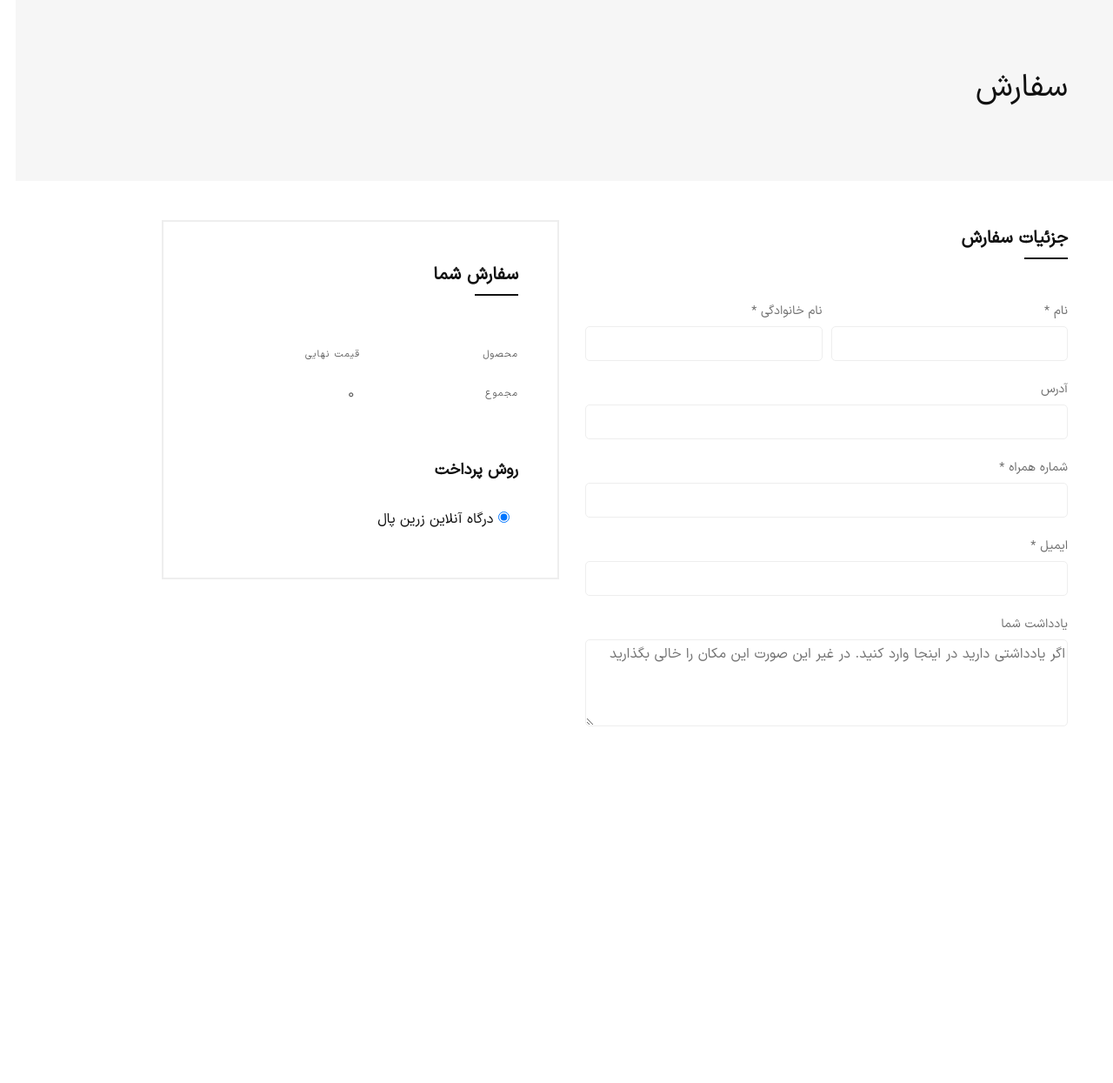
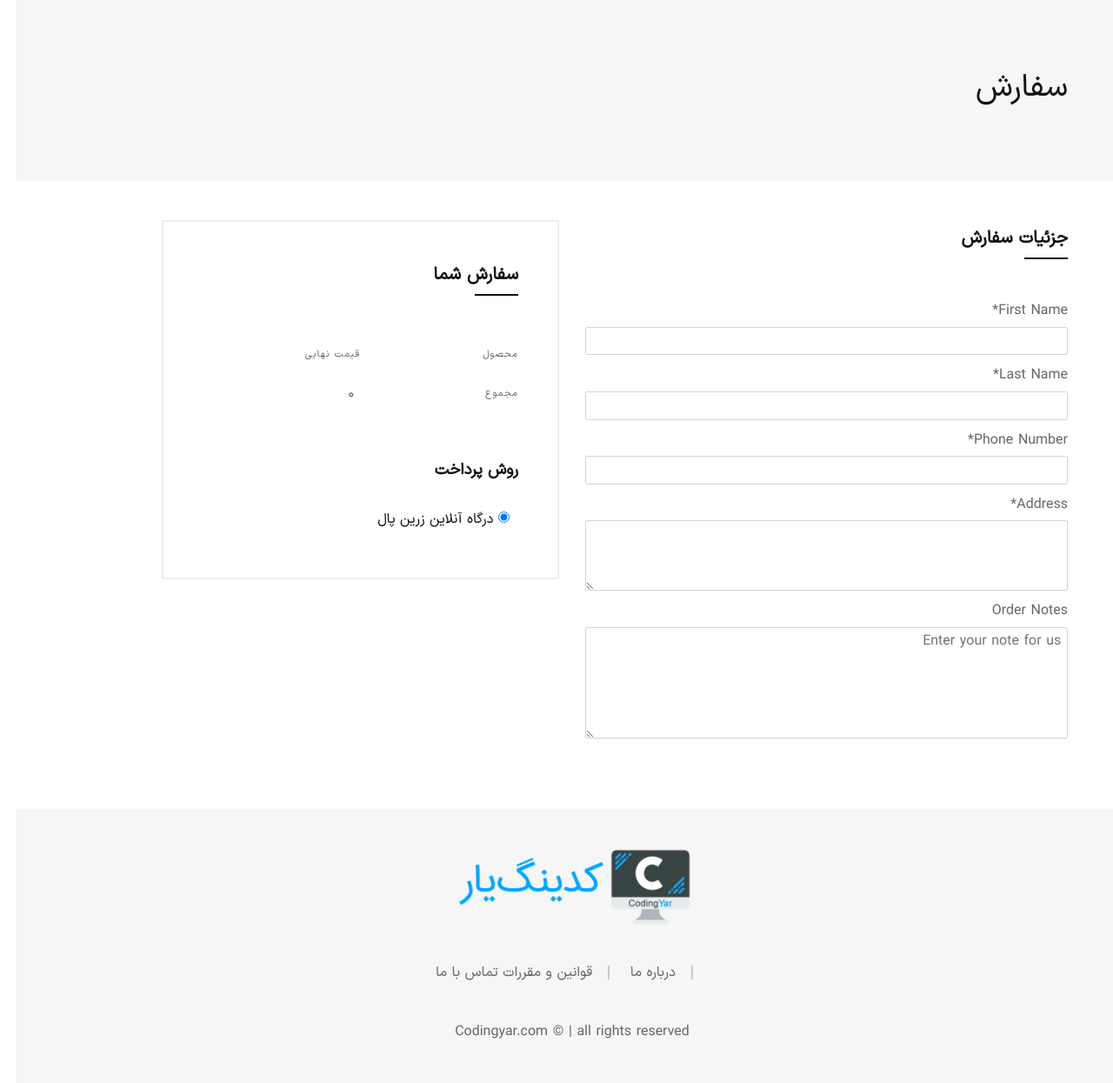
Before and after one commit to amir-malemir/django_onlineshop, a Django app: page /order/create/ in a window 1280 px wide. Shown: the part 104-1349 px from the top of the page at 87% size. Before the commit the page ends 939 px from the top, so only its background shows below. Run offline with Django 4.2, Linux system fonts and the light colour scheme; parts of the project's set-up code (start-up, migrations or seed data) failed here and were passed over; some libraries are stand-ins or nearby versions; some web fonts are replaced.

Commit message:
add form in order detail with custom fileds and translate filed names

```diff
--- /dev/null
+++ b/orders/forms.py
@@ -0,0 +1,14 @@
+from django import forms
+from django.utils.translation import gettext as _
+
+from .models import Order
+
+
+class OrderForm(forms.ModelForm):
+    class Meta:
+        model = Order
+        fields = ['first_name', 'last_name', 'phone_number', 'address', 'order_notes']
+        widgets = {
+            'address': forms.Textarea(attrs={'rows':3}),
+            'order_notes': forms.Textarea(attrs={'rows': 5, 'placeholder': _('Enter your note for us')}),
+        }
--- a/orders/models.py
+++ b/orders/models.py
@@ -1,20 +1,21 @@
 from django.db import models
 from django.conf import settings
+from django.utils.translation import gettext as _
 
 
 class Order(models.Model):
-    user = models.ForeignKey(settings.AUTH_USER_MODEL, on_delete=models.CASCADE)
-    is_paid = models.BooleanField(default=False)
+    user = models.ForeignKey(settings.AUTH_USER_MODEL, on_delete=models.CASCADE, verbose_name=_('User'))
+    is_paid = models.BooleanField(_('Is Paid'), default=False)
 
-    first_name = models.CharField(max_length=100)
-    last_name = models.CharField(max_length=100)
-    phone_number = models.CharField(max_length=15)
-    address = models.CharField(max_length=700)
+    first_name = models.CharField(_('First Name'), max_length=100)
+    last_name = models.CharField(_('Last Name'), max_length=100)
+    phone_number = models.CharField(_('Phone Number'), max_length=15)
+    address = models.CharField(_('Address'), max_length=700)
 
-    order_notes = models.CharField(max_length=700, blank=True)
+    order_notes = models.CharField(_('Order Notes'), max_length=700, blank=True)
 
-    datetime_created = models.DateTimeField(auto_now_add=True)
-    datetime_modified = models.DateTimeField(auto_now=True)
+    datetime_created = models.DateTimeField(_('created'), auto_now_add=True)
+    datetime_modified = models.DateTimeField(_('modified'), auto_now=True)
 
     def __str__(self):
         return f'Order {self.id}'
--- a/orders/templates/order/order_create.html
+++ b/orders/templates/order/order_create.html
@@ -38,54 +38,55 @@
                                 <h2>جزئیات سفارش</h2>
                             </div>
                             <div class="checkout-form">
-                                <form action="#" class="form form--checkout">
-                                    <div class="form-row mb--20">
-                                        <div class="form__group col-md-6 mb-sm--30">
-                                            <label for="billing_fname" class="form__label form__label--2">نام <span
-                                                    class="required">*</span></label>
-                                            <input type="text" name="billing_fname" id="billing_fname"
-                                                   class="form__input form__input--2">
-                                        </div>
-                                        <div class="form__group col-md-6">
-                                            <label for="billing_lname" class="form__label form__label--2">نام خانوادگی
-                                                <span class="required">*</span></label>
-                                            <input type="text" name="billing_lname" id="billing_lname"
-                                                   class="form__input form__input--2">
-                                        </div>
-                                    </div>
-                                    <div class="form-row mb--20">
-                                        <div class="form__group col-12">
-                                            <label for="billing_company" class="form__label form__label--2">آدرس</label>
-                                            <input type="text" name="billing_company" id="billing_company"
-                                                   class="form__input form__input--2">
-                                        </div>
-                                    </div>
-                                    <div class="form-row mb--20">
-                                        <div class="form__group col-12">
-                                            <label for="billing_phone" class="form__label form__label--2">شماره همراه
-                                                <span class="required">*</span></label>
-                                            <input type="text" name="billing_phone" id="billing_phone"
-                                                   class="form__input form__input--2">
-                                        </div>
-                                    </div>
-                                    <div class="form-row mb--20">
-                                        <div class="form__group col-12">
-                                            <label for="billing_email" class="form__label form__label--2">ایمیل <span
-                                                    class="required">*</span></label>
-                                            <input type="email" name="billing_email" id="billing_email"
-                                                   class="form__input form__input--2">
-                                        </div>
-                                    </div>
-                                    <div class="form-row">
-                                        <div class="form__group col-12">
-                                            <label for="orderNotes" class="form__label form__label--2">یادداشت
-                                                شما</label>
-                                            <textarea class="form__input form__input--2 form__input--textarea"
-                                                      id="orderNotes" name="orderNotes"
-                                                      placeholder="اگر یادداشتی دارید در اینجا وارد کنید. در غیر این صورت این مکان را خالی بگذارید"></textarea>
-                                        </div>
-                                    </div>
-                                </form>
+                                {{ form|crispy }}
+{#                                <form action="#" class="form form--checkout">#}
+{#                                    <div class="form-row mb--20">#}
+{#                                        <div class="form__group col-md-6 mb-sm--30">#}
+{#                                            <label for="billing_fname" class="form__label form__label--2">نام <span#}
+{#                                                    class="required">*</span></label>#}
+{#                                            <input type="text" name="billing_fname" id="billing_fname"#}
+{#                                                   class="form__input form__input--2">#}
+{#                                        </div>#}
+{#                                        <div class="form__group col-md-6">#}
+{#                                            <label for="billing_lname" class="form__label form__label--2">نام خانوادگی#}
+{#                                                <span class="required">*</span></label>#}
+{#                                            <input type="text" name="billing_lname" id="billing_lname"#}
+{#                                                   class="form__input form__input--2">#}
+{#                                        </div>#}
+{#                                    </div>#}
+{#                                    <div class="form-row mb--20">#}
+{#                                        <div class="form__group col-12">#}
+{#                                            <label for="billing_company" class="form__label form__label--2">آدرس</label>#}
+{#                                            <input type="text" name="billing_company" id="billing_company"#}
+{#                                                   class="form__input form__input--2">#}
+{#                                        </div>#}
+{#                                    </div>#}
+{#                                    <div class="form-row mb--20">#}
+{#                                        <div class="form__group col-12">#}
+{#                                            <label for="billing_phone" class="form__label form__label--2">شماره همراه#}
+{#                                                <span class="required">*</span></label>#}
+{#                                            <input type="text" name="billing_phone" id="billing_phone"#}
+{#                                                   class="form__input form__input--2">#}
+{#                                        </div>#}
+{#                                    </div>#}
+{#                                    <div class="form-row mb--20">#}
+{#                                        <div class="form__group col-12">#}
+{#                                            <label for="billing_email" class="form__label form__label--2">ایمیل <span#}
+{#                                                    class="required">*</span></label>#}
+{#                                            <input type="email" name="billing_email" id="billing_email"#}
+{#                                                   class="form__input form__input--2">#}
+{#                                        </div>#}
+{#                                    </div>#}
+{#                                    <div class="form-row">#}
+{#                                        <div class="form__group col-12">#}
+{#                                            <label for="orderNotes" class="form__label form__label--2">یادداشت#}
+{#                                                شما</label>#}
+{#                                            <textarea class="form__input form__input--2 form__input--textarea"#}
+{#                                                      id="orderNotes" name="orderNotes"#}
+{#                                                      placeholder="اگر یادداشتی دارید در اینجا وارد کنید. در غیر این صورت این مکان را خالی بگذارید"></textarea>#}
+{#                                        </div>#}
+{#                                    </div>#}
+{#                                </form>#}
                             </div>
                         </div>
                         <div class="col-xl-5 offset-xl-1 col-lg-6 mt-md--40">
--- a/orders/views.py
+++ b/orders/views.py
@@ -1,5 +1,7 @@
 from django.shortcuts import render
 
-
+from .forms import OrderForm
 def order_create_view(request):
-    return render(request, 'order/order_create.html')
+    return render(request, 'order/order_create.html', context={
+        'form': OrderForm()
+    })
--- a/templates/_base.html
+++ b/templates/_base.html
@@ -135,6 +135,7 @@
 {% endif %}
 {% block content %}
 {% endblock content %}
+{% include 'footer.html' %}
 <!-- ************************* JS Files ************************* -->
 
 <!-- jQuery JS -->
--- a/templates/footer.html
+++ b/templates/footer.html
@@ -0,0 +1,26 @@
+
+<footer class="footer">
+            <div class="footer-top bg-color ptb--50" data-bg-color="#f6f6f6">
+                <div class="container">
+                    <div class="row justify-content-center">
+                        <div class="col-lg-9 text-center">
+                            <div class="footer-widget mb--50">
+                                <div class="textwidget">
+                                    <img src="assets/img/codingyar_logo.png" alt="Logo">
+                                </div>
+                            </div>
+                            <div class="footer-widget mb--50 pb--1">
+                                <ul class="footer-menu">
+                                    <li><a href="">درباره ما</a></li>
+                                    <li><a href="">قوانین و مقررات</a></li>
+                                    <li><a href="">تماس با ما</a></li>
+                                </ul>
+                            </div>
+                            <div class="footer-widget">
+                                Codingyar.com © | all rights reserved
+                            </div>
+                        </div>
+                    </div>
+                </div>
+            </div>
+        </footer>
```
Also changed, not shown: products/templates/products/product_detail.html (+0 -28 lines), products/templates/products/product_list.html (+0 -28 lines), orders/locale/fa/LC_MESSAGES/django.po (added), 1 other file.
